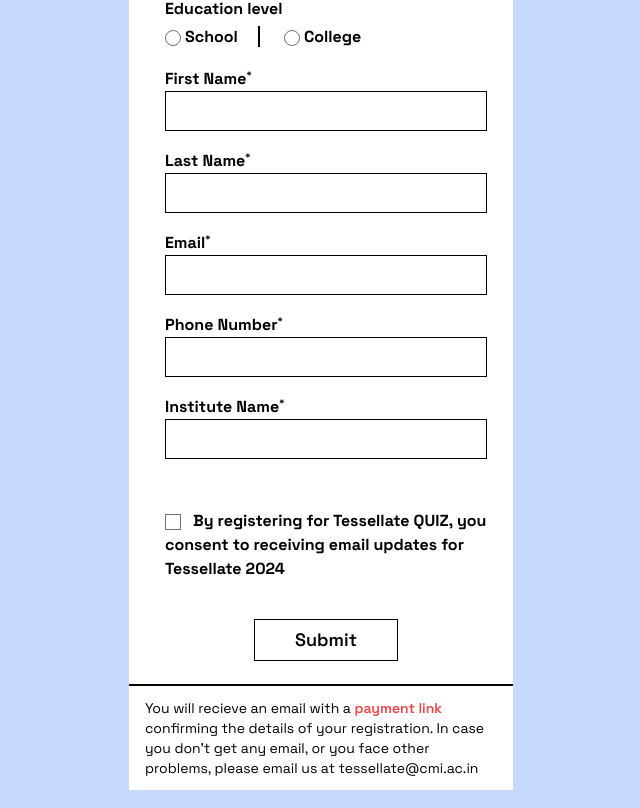
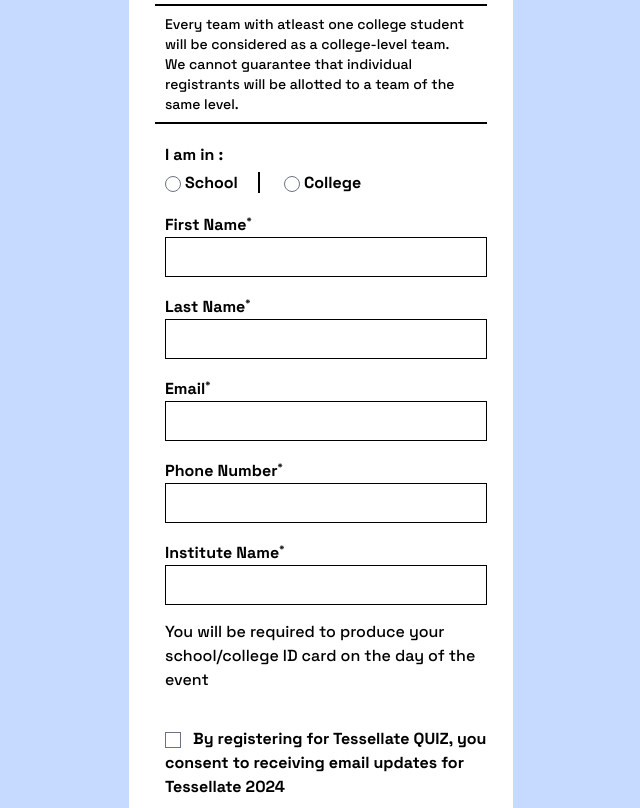
Before and after one commit to Tessellate-CMI/tessellate-frontend, a SvelteKit app: page /competitions/debate-parliamentary/register in a window 1280 px wide. Shown: the part 332-1140 px from the top of the page, without its empty margins (319-959 px from the left). Built offline with nearby package versions, Linux system fonts and the light colour scheme; no server answers; a web font is replaced by a local one.

Commit message:
feat: added some disclaimers to event register forms

```diff
--- a/src/routes/competitions/debate-individual/register/+page.svelte
+++ b/src/routes/competitions/debate-individual/register/+page.svelte
@@ -149,6 +149,9 @@
                     required
                 />
             </div>
+            <div class="mx-[26px] px-[10px] text-base font-medium text-black">
+                You will be required to produce your school/college ID card on the day of the event
+            </div>
 
             <div class="form-row mt-8">
                 <input
@@ -190,7 +193,7 @@
                     >
                 </p>
                 <p class="mb-3">
-                    category<br /><span class="text-xl font-bold">{returnData.school_member}</span>
+                    Category<br /><span class="text-xl font-bold">{returnData.school_member}</span>
                 </p>
                 <p class="mb-3">
                     Email<br /><span class="text-xl font-bold">{returnData.email}</span>
--- a/src/routes/competitions/debate-parliamentary/register/+page.svelte
+++ b/src/routes/competitions/debate-parliamentary/register/+page.svelte
@@ -74,7 +74,7 @@
                     ></button
                 >
             </div>
-            <div class="form-row text-xl">Team</div>
+            <div class="form-row text-xl">Do you have a team or are you alone ?</div>
             <div class="form-row mb-2 border-b-2 border-black">
                 <div class="mb-4">
                     <input
@@ -100,8 +100,15 @@
                 />
                 <label for="college">I have a team of 3 (including myself)</label>
             </div>
+            <div
+                class="mx-[26px] border-b-2 border-black px-[10px] pb-2 text-sm font-medium text-black"
+            >
+                Every team with atleast one college student will be considered as a college-level
+                team.<br /> We cannot guarantee that individual registrants will be allotted to a team
+                of the same level.
+            </div>
             <div class="form-row mt-4">
-                <p class="mb-1">Education level{teamOfThree ? ' (of all team members)' : ''}</p>
+                <p class="mb-1">{teamOfThree ? 'We are in :' : 'I am in :'}</p>
                 <input
                     type="radio"
                     id="school_college"
@@ -193,6 +200,12 @@
                 />
             </div>
 
+            <div class="mx-[26px] px-[10px] text-base font-medium text-black">
+                {teamOfThree
+                    ? 'All team members will be required to produce valid school/college ID cards on the day of the event'
+                    : 'You  will be required to produce your school/college ID card on the day of the event'}
+            </div>
+
             <div class="form-row mt-8">
                 <input
                     type="checkbox"
@@ -233,7 +246,7 @@
                     >
                 </p>
                 <p class="mb-3">
-                    category<br /><span class="text-xl font-bold">{returnData.school_member}</span>
+                    Category<br /><span class="text-xl font-bold">{returnData.school_member}</span>
                 </p>
                 <p class="mb-3">
                     Team<br /><span class="text-xl font-bold"
```
